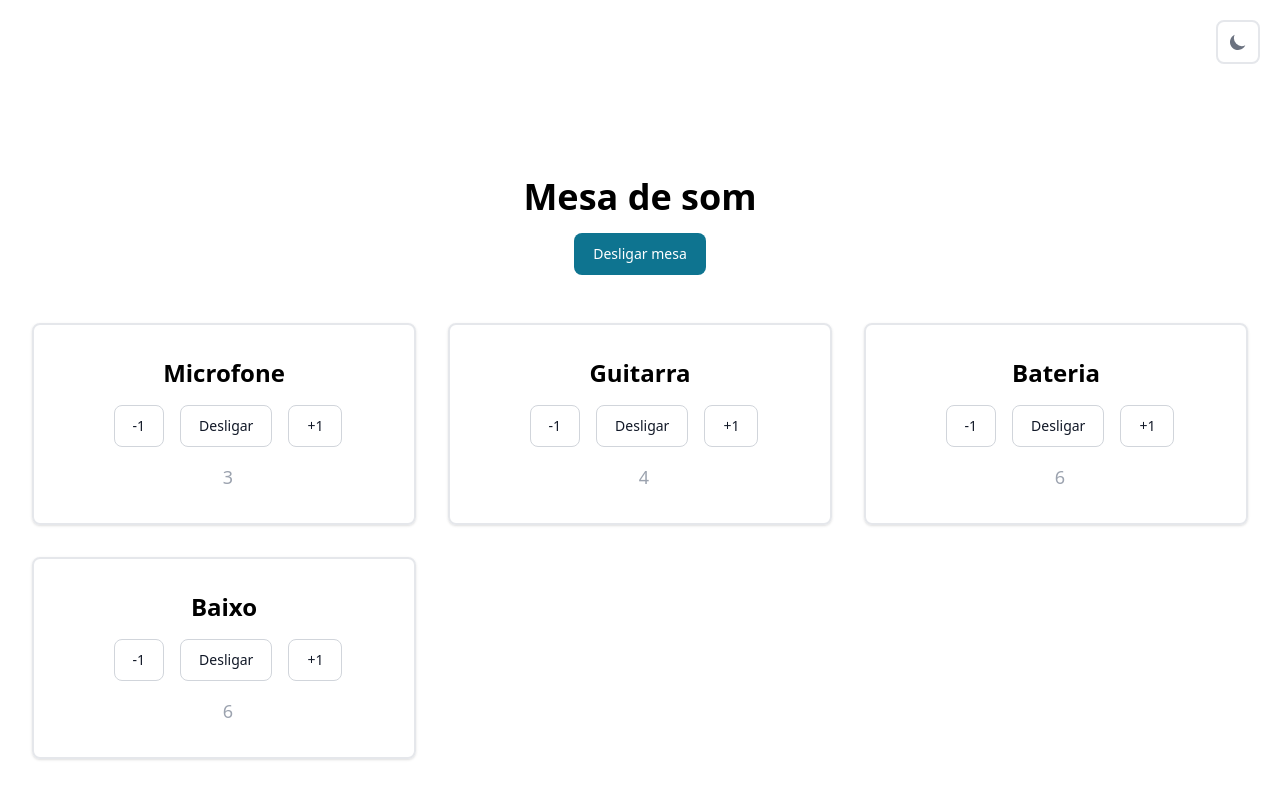
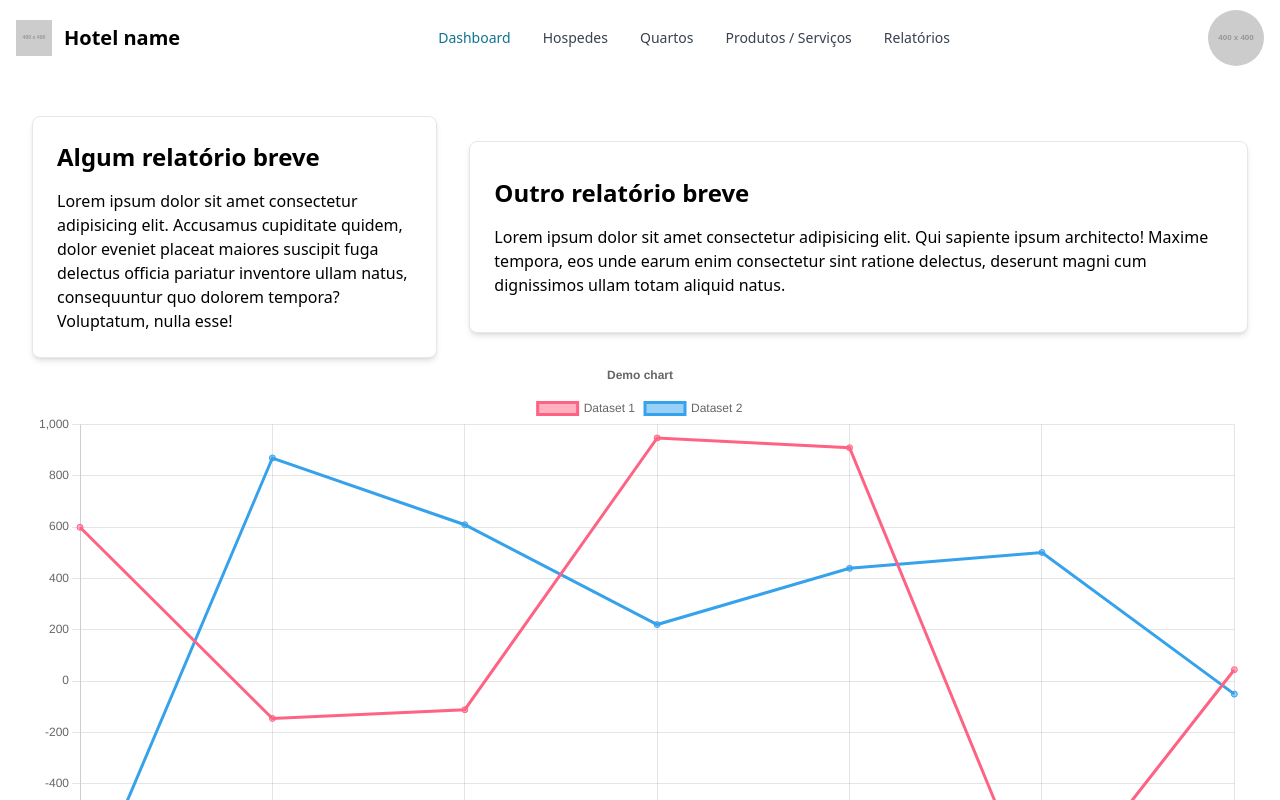
Before and after one commit to daniellucas04/hotel-management, a Next.js app in the folder src/: page / in a window 1280 px wide. Shown: the top 800 px of the page. Built offline with nearby package versions, Linux system fonts and the light colour scheme.

Commit message:
initial dashboard

```diff
--- a/src/app/equipamento.jsx
+++ /dev/null
@@ -1,34 +0,0 @@
-'use client'
-
-import { useState } from "react";
-import { Alert, Button } from "flowbite-react"
-
-export default function Equipamento({title, min, max, isOn}) {
-    const [volume, setVolume] = useState(min);
-    const [disabled, setDisabled] = useState(isOn);
-
-    function handleIncreaseVolume() {
-        if (volume == max || disabled) return;
-
-        setVolume(volume + 1);
-    }
-
-    function handleDecreaseVolume() {
-        if (volume < min || disabled) return;
-
-        setVolume(volume - 1);
-    }
-    return (
-        <div className={`flex flex-col space-x-2 space-y-4 items-center border-2 rounded-lg px-2 py-8 shadow w-96 dark:border-zinc-500 dark:shadow-zinc-800`}>
-            <h1 className="font-bold text-2xl">{title}</h1>
-            <div className="flex gap-4 items-center">
-                <Button color={(!isOn || disabled) ? 'light' : 'blue'} onClick={handleDecreaseVolume}>-1</Button>
-                <Button color={(!isOn || disabled) ? 'light' : 'blue'} onClick={() => {setDisabled(!disabled);}}>{disabled ? 'Desligar' : 'Ligar'}</Button>
-                <Button color={(!isOn || disabled) ? 'light' : 'blue'} onClick={handleIncreaseVolume}>+1</Button>
-            </div>
-
-            <span className="text-gray-400 font-medium text-lg">{(volume < min) ? <Alert color="failure">O volume está abaixo do mínimo.</Alert> : volume}</span>
-            {(volume == max && !disabled) && <span className="text-emerald-500">Volume máximo</span>}
-        </div>
-    )
-}
--- a/src/app/page.jsx
+++ b/src/app/page.jsx
@@ -1,32 +1,13 @@
-'use client'
-
-import { Button, DarkThemeToggle, Flowbite } from "flowbite-react";
-import Equipamento from "./equipamento";
-import { useState } from "react";
+import { Flowbite } from "flowbite-react";
+import Header from "./view/component/header";
+import Dashboard from "./view/dashboard";
 
 export default function Home() {
-	const [isOn, setIsOn] = useState(true);
-
-	function handleTurnTableOn(){
-		setIsOn(!isOn);
-	}
-
 	return (
 		<Flowbite>
-			<main className="dark:bg-zinc-900 dark:text-zinc-300">
-				<div className="text-end">
-					<DarkThemeToggle className="border-2 m-5" />
-				</div>
-				<section className="flex flex-col gap-4 items-center justify-center h-screen">
-					<h1 className="font-bold text-4xl">Mesa de som</h1>
-						<Button onClick={handleTurnTableOn}>{isOn ? "Desligar" : "Ligar"} mesa</Button>
-					<div className="grid grid-cols-3 m-8 gap-8">
-						<Equipamento title={'Microfone'} min={3} max={10} isOn={isOn} />
-						<Equipamento title={'Guitarra'} min={4} max={11} isOn={isOn} />
-						<Equipamento title={'Bateria'} min={6} max={12} isOn={isOn} />
-						<Equipamento title={'Baixo'} min={6} max={13} isOn={isOn} />
-					</div>
-				</section>
+			<main>
+				<Header />
+				<Dashboard />
 			</main>
 		</Flowbite>
 	)
--- /dev/null
+++ b/src/app/view/component/header.jsx
@@ -0,0 +1,37 @@
+"use client";
+
+import { Button, Navbar } from "flowbite-react";
+
+export default function Header() {
+  return (
+    <Navbar fluid rounded>
+      <Navbar.Brand href="/">
+      {/* LOGO DO CLIENTE */}
+        <img
+          src="https://placehold.co/400x400"
+          className="mr-3 h-6 sm:h-9"
+          alt="hotel logo"
+        />
+        {/* NOME DO CLIENTE */}
+        <span className="self-center whitespace-nowrap text-xl font-semibold dark:text-white">
+          Hotel name
+        </span>
+      </Navbar.Brand>
+      {/* NOME DO FUNCIONÁRIO */}
+      <div className="flex md:order-2">
+        <img src="https://placehold.co/400x400" className="rounded-full h-14" alt="" />
+        <Navbar.Toggle />
+      </div>
+      {/* ITENS DO MENU */}
+      <Navbar.Collapse>
+        <Navbar.Link href="#" active>
+          Dashboard
+        </Navbar.Link>
+        <Navbar.Link href="#">Hospedes</Navbar.Link>
+        <Navbar.Link href="#">Quartos</Navbar.Link>
+        <Navbar.Link href="#">Produtos / Serviços</Navbar.Link>
+        <Navbar.Link href="#">Relatórios</Navbar.Link>
+      </Navbar.Collapse>
+    </Navbar>
+  );
+}
--- /dev/null
+++ b/src/app/view/dashboard.jsx
@@ -0,0 +1,90 @@
+'use client'
+
+import { Card } from "flowbite-react";
+import {
+  Chart as ChartJS,
+  CategoryScale,
+  LinearScale,
+  PointElement,
+  LineElement,
+  Title,
+  Tooltip,
+  Legend,
+} from "chart.js";
+import { faker } from '@faker-js/faker'
+import { Line } from "react-chartjs-2";
+
+ChartJS.register(
+  CategoryScale,
+  LinearScale,
+  PointElement,
+  LineElement,
+  Title,
+  Tooltip,
+  Legend
+);
+
+export const options = {
+    responsive: true,
+    plugins: {
+        legend: {
+        position: 'top',
+        },
+        title: {
+        display: true,
+        text: 'Demo chart',
+        },
+    },
+};
+
+const labels = ['January', 'February', 'March', 'April', 'May', 'June', 'July'];
+
+export const data = {
+    labels,
+    datasets: [
+      {
+        label: 'Dataset 1',
+        data: labels.map(() => faker.number.int({ min: -1000, max: 1000 })),
+        borderColor: 'rgb(255, 99, 132)',
+        backgroundColor: 'rgba(255, 99, 132, 0.5)',
+      },
+      {
+        label: 'Dataset 2',
+        data: labels.map(() => faker.number.int({ min: -1000, max: 1000 })),
+        borderColor: 'rgb(53, 162, 235)',
+        backgroundColor: 'rgba(53, 162, 235, 0.5)',
+      },
+    ],
+  };
+
+
+export default function Dashboard() {
+  return (
+    <div className="m-8">
+      <section className="flex items-center gap-8 mt-10">
+        <Card className="w-1/3 h-1/2">
+          <h1 className="text-2xl font-bold">Algum relatório breve</h1>
+          <p>
+            Lorem ipsum dolor sit amet consectetur adipisicing elit. Accusamus
+            cupiditate quidem, dolor eveniet placeat maiores suscipit fuga
+            delectus officia pariatur inventore ullam natus, consequuntur quo
+            dolorem tempora? Voluptatum, nulla esse!
+          </p>
+        </Card>
+
+        <Card className="h-48 flex-1">
+          <h1 className="text-2xl font-bold">Outro relatório breve</h1>
+          <p>
+            Lorem ipsum dolor sit amet consectetur adipisicing elit. Qui
+            sapiente ipsum architecto! Maxime tempora, eos unde earum enim
+            consectetur sint ratione delectus, deserunt magni cum dignissimos
+            ullam totam aliquid natus.
+          </p>
+        </Card>
+      </section>
+      <div>
+        <Line className="h-1/2" options={options} data={data} />
+      </div>
+    </div>
+  );
+}
--- a/src/package.json
+++ b/src/package.json
@@ -9,12 +9,15 @@
     "lint": "next lint"
   },
   "dependencies": {
+    "chart.js": "^4.4.8",
     "flowbite-react": "^0.10.2",
     "next": "15.1.7",
     "react": "^19.0.0",
+    "react-chartjs-2": "^5.3.0",
     "react-dom": "^19.0.0"
   },
   "devDependencies": {
+    "@faker-js/faker": "^9.5.1",
     "postcss": "^8",
     "tailwindcss": "^3.4.1"
   }
```
Also changed, not shown: 1 other file (tests, documents, lock files or other folders).
